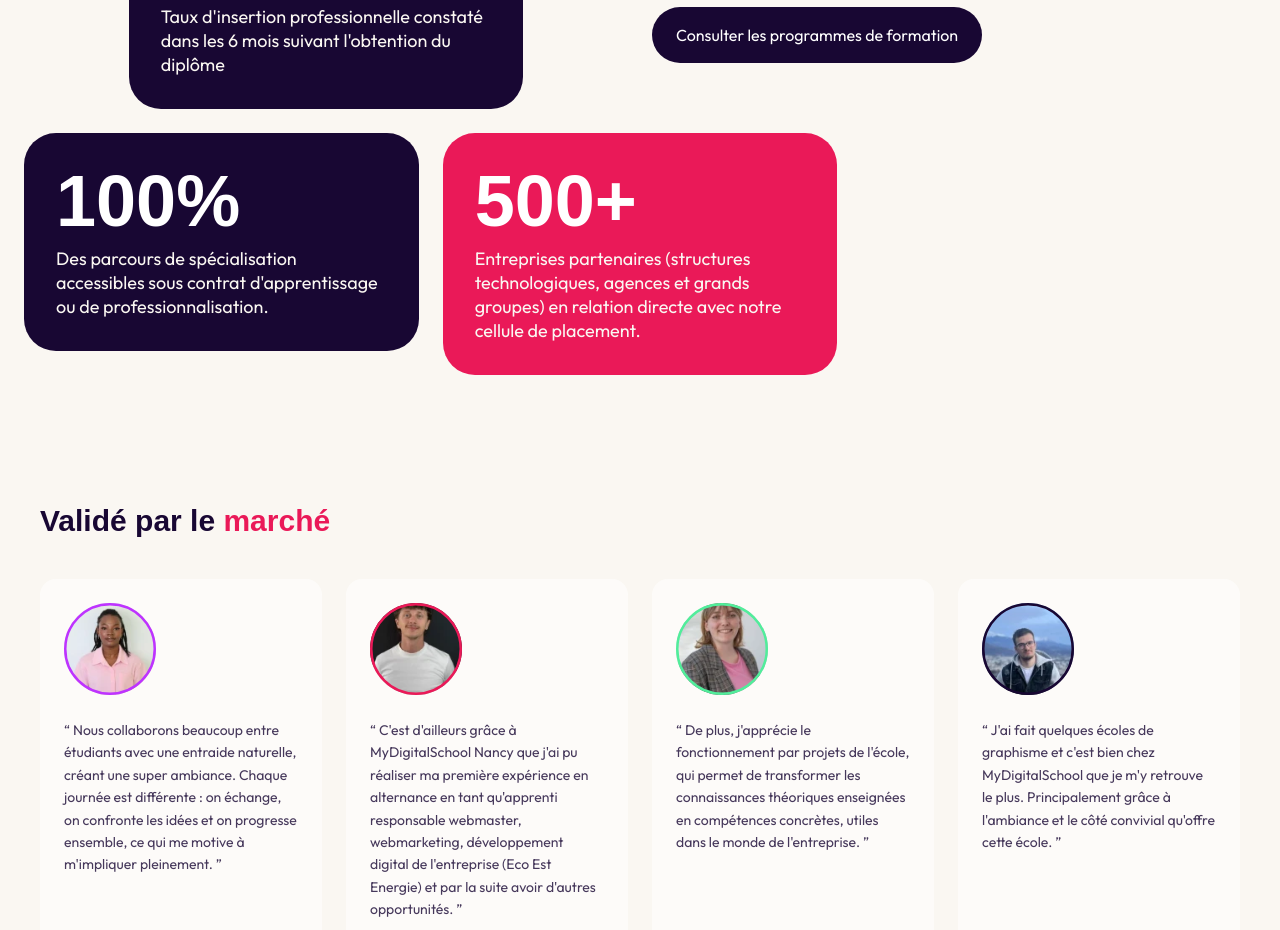
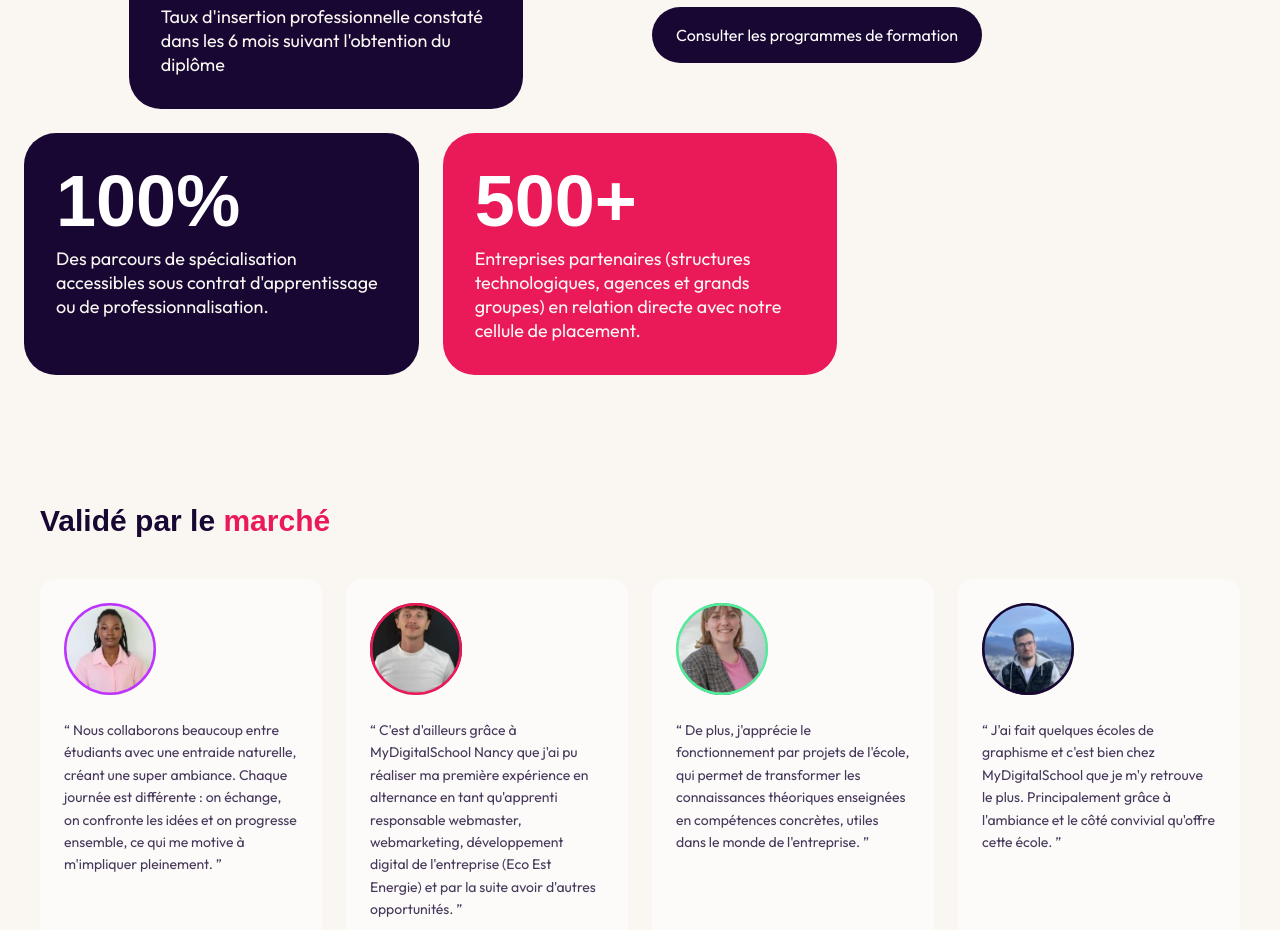
Before and after one commit to soniiix/mds-lamarr-website, a Next.js app: page / in a window 1280 px wide. Shown: the part 2420-3350 px from the top of the page. Built offline with nearby package versions, Linux system fonts and the light colour scheme; a web font is replaced by a local one.

Commit message:
size block

```diff
--- a/components/SocialProof.tsx
+++ b/components/SocialProof.tsx
@@ -31,7 +31,7 @@ export default function SocialProof() {
                     </div>
 
                     {/* Carte 100% — rangée du bas, tout à gauche */}
-                    <div className="rounded-[32px] bg-ink p-8 text-white lg:col-span-4 lg:col-start-1 lg:row-start-2">
+                    <div className="rounded-[32px] bg-ink p-8 text-white lg:col-span-4 lg:col-start-1 lg:row-start-2 lg:self-stretch">
                         <p className="mb-2.5 font-unbounded text-6xl font-extrabold leading-none lg:text-7xl">100%</p>
                         <p className="text-lg leading-[24px] text-[#FAF7F2]">
                             Des parcours de spécialisation accessibles sous contrat d'apprentissage ou de professionnalisation.
@@ -39,7 +39,7 @@ export default function SocialProof() {
                     </div>
 
                     {/* Carte 500+ — rangée du bas, à droite de 100% */}
-                    <div className="rounded-[32px] bg-primary-500 p-8 text-white lg:col-span-4 lg:col-start-5 lg:row-start-2">
+                    <div className="rounded-[32px] bg-primary-500 p-8 text-white lg:col-span-4 lg:col-start-5 lg:row-start-2 lg:self-stretch">
                         <p className="mb-2.5 font-unbounded text-6xl font-extrabold leading-none lg:text-7xl">500+</p>
                         <p className="text-lg leading-[24px] text-[#FAF7F2]">
                             Entreprises partenaires (structures technologiques, agences et grands groupes) en relation directe avec notre cellule de placement.
```
